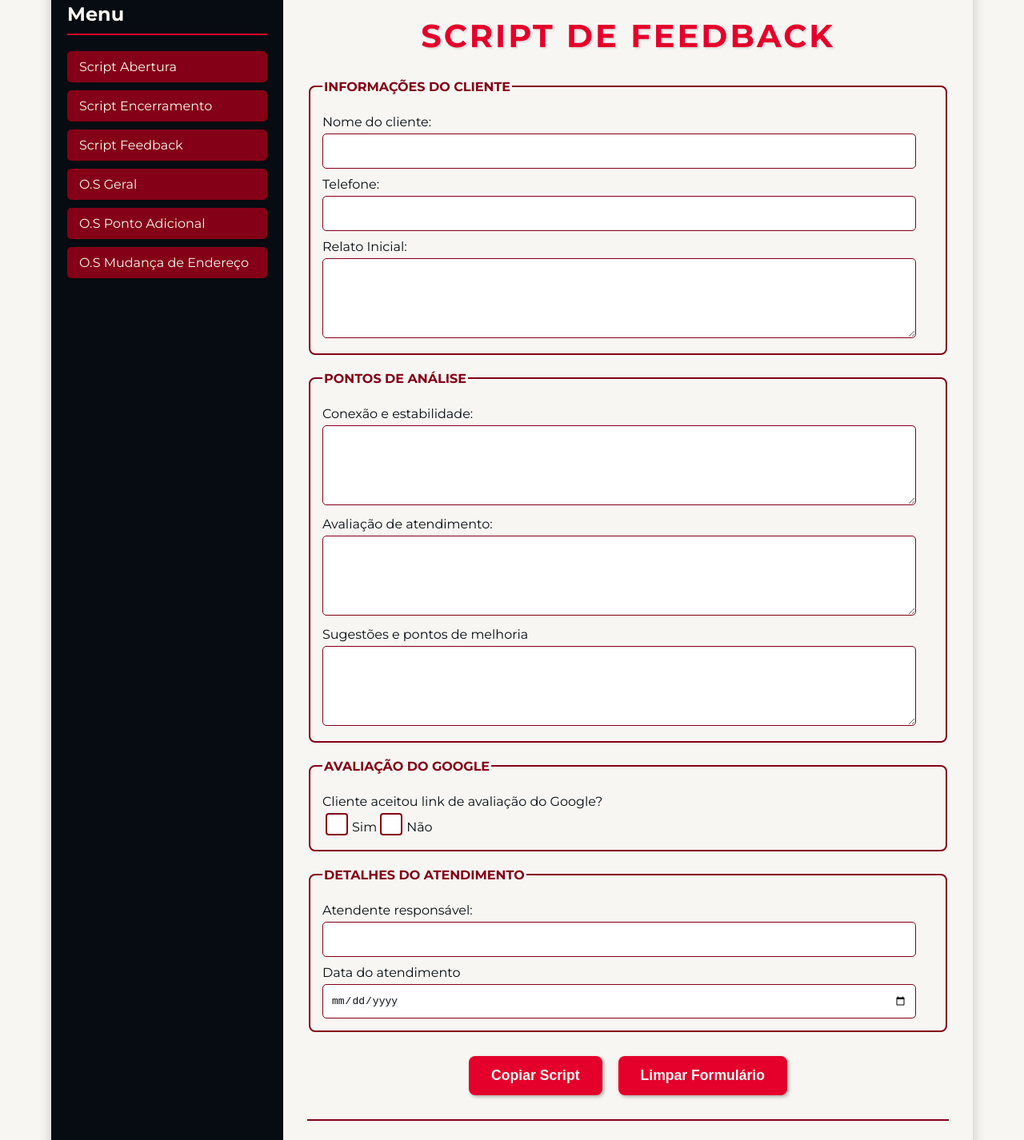
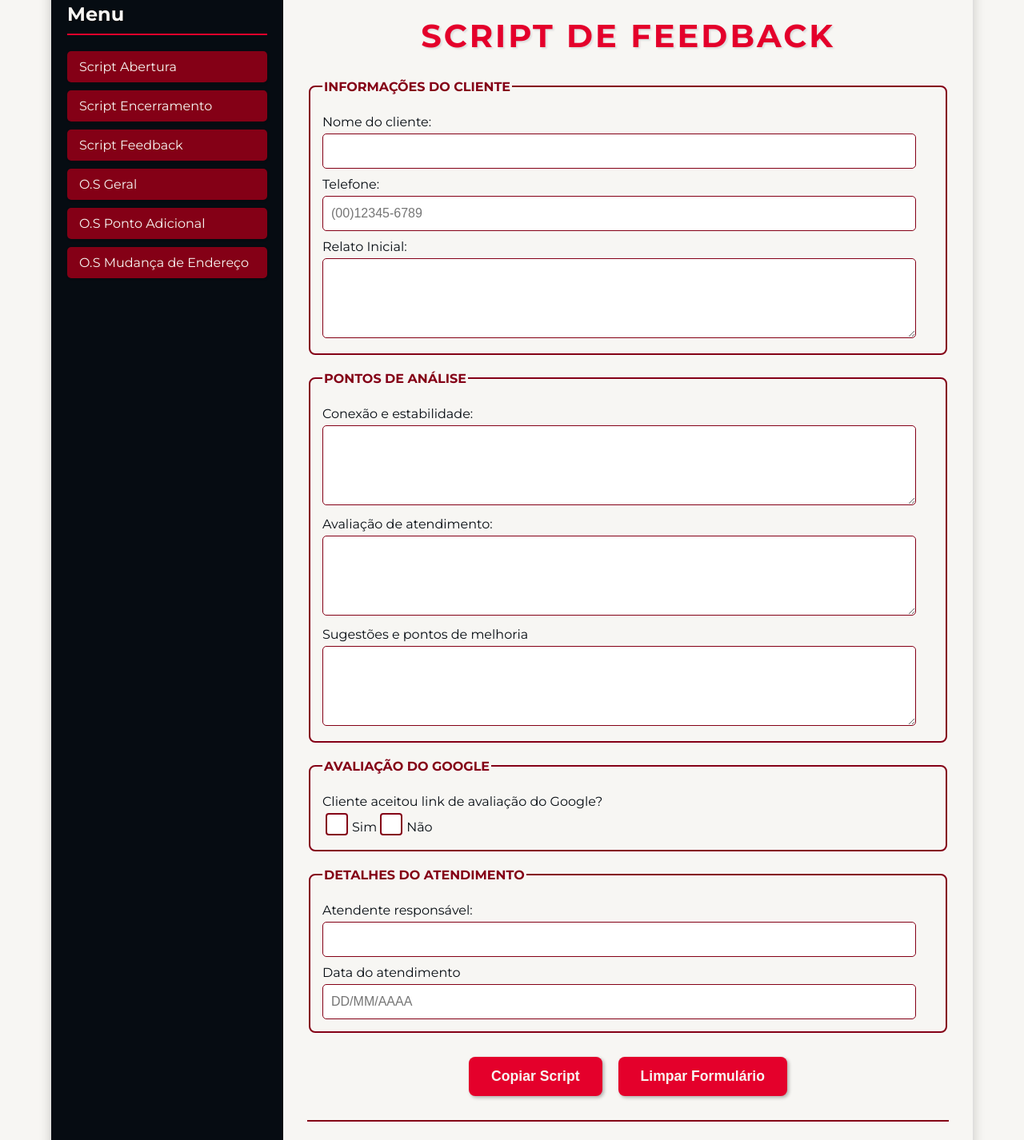
Before and after one commit to SilvasPedro/Script_OS_ETECC, a plain HTML site: page feedback.html in a window 1280 px wide. Shown: the part 117-1543 px from the top of the page at 80% size. Drawn offline with Linux system fonts and the light colour scheme.

Commit message:
alterado input de data do feedback para texto

```diff
--- a/feedback.html
+++ b/feedback.html
@@ -32,7 +32,7 @@
                     <label for="nome_do_cliente">Nome do cliente:</label>
                     <input type="text" name="nome_do_cliente" id="nome_do_cliente">
                     <label for="telefone_do_cliente">Telefone:</label>
-                    <input type="text" name="telefone_do_cliente" id="telefone_do_cliente">
+                    <input type="text" name="telefone_do_cliente" id="telefone_do_cliente" placeholder="(00)12345-6789">
                     <label for="relato_do_cliente">Relato Inicial:</label>
                     <textarea name="relato_inicial" id="relato_do_cliente"></textarea>
                 </fieldset>
@@ -58,7 +58,7 @@
                     <label for="">Atendente responsável:</label>
                     <input type="text" name="atendente_responsavel" id="">
                     <label for="">Data do atendimento</label>
-                    <input type="date" name="data_atendimento" id="">
+                    <input type="text" name="data_atendimento" id="" placeholder="DD/MM/AAAA">
                 </fieldset>
             </div>
             <div class="buttons">
```
